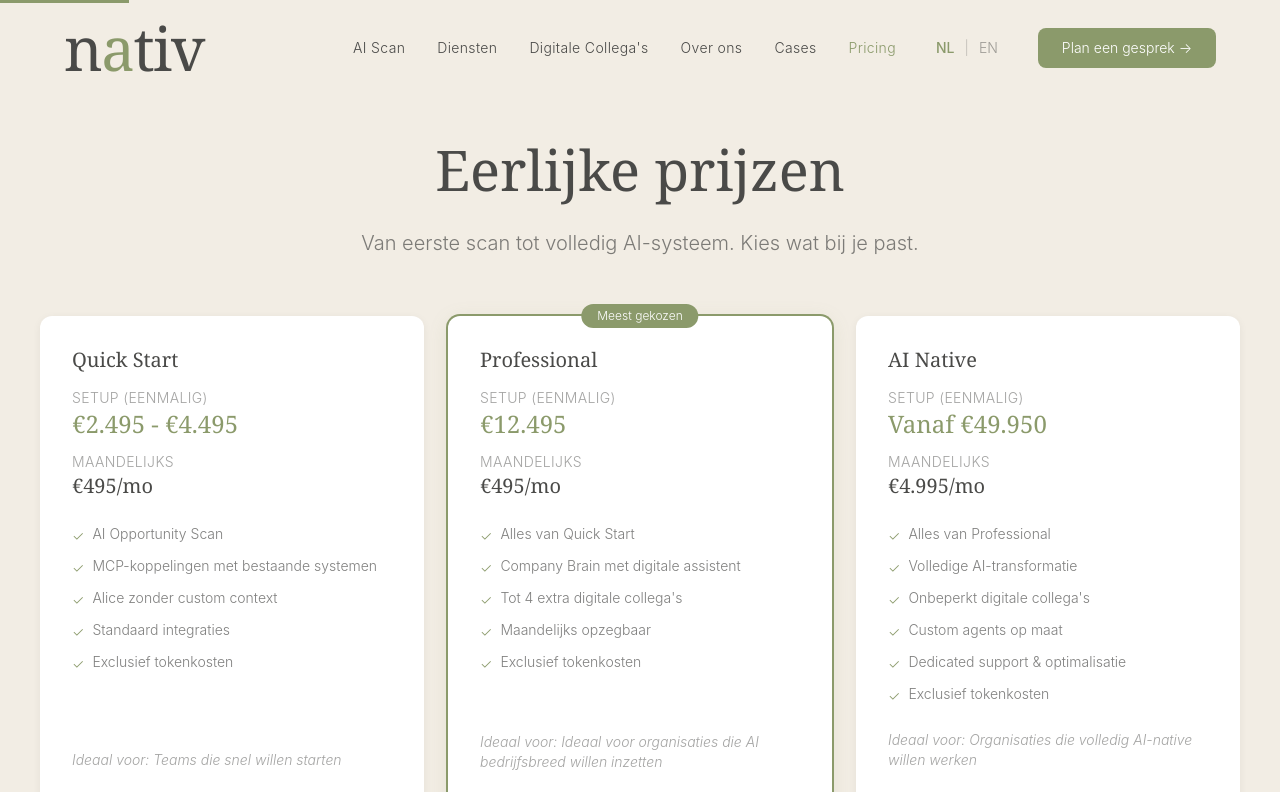
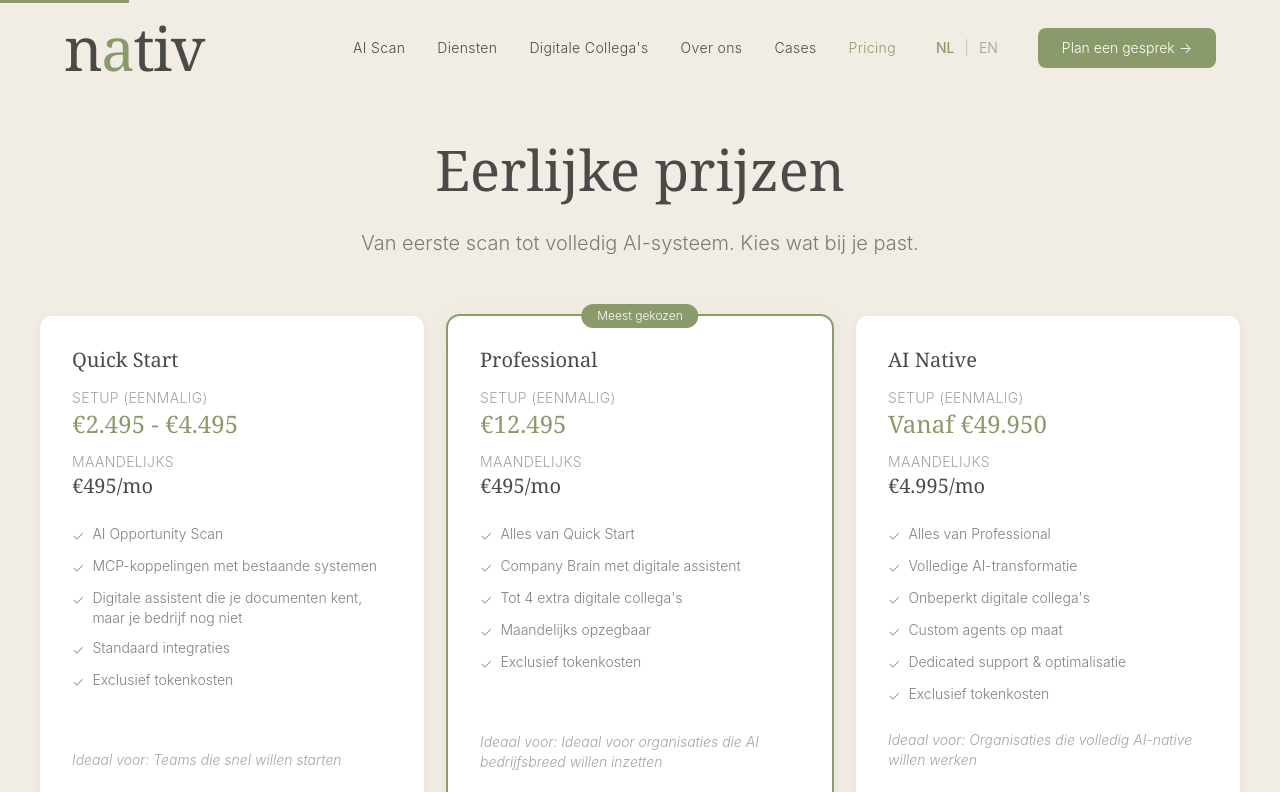
Before and after one commit to henryaoturner-art/nativ-website, a Next.js app: page /pricing in a window 1280 px wide. Shown: the top 792 px of the page. Built offline with nearby package versions, Linux system fonts and the light colour scheme.

Commit message:
Update Quick Start feature text: replace Alice reference with descriptive copy

```diff
--- a/src/app/pricing/page.tsx
+++ b/src/app/pricing/page.tsx
@@ -16,7 +16,7 @@ const translations = {
     tiers: [
       {
         name: "Quick Start", setup: "€2.495 - €4.495", monthly: "€495/mo",
-        features: ["AI Opportunity Scan", "MCP-koppelingen met bestaande systemen", "Alice zonder custom context", "Standaard integraties", "Exclusief tokenkosten"],
+        features: ["AI Opportunity Scan", "MCP-koppelingen met bestaande systemen", "Digitale assistent die je documenten kent, maar je bedrijf nog niet", "Standaard integraties", "Exclusief tokenkosten"],
         ideal: "Teams die snel willen starten", highlighted: false, cta: "Start je Scan →",
       },
       {
@@ -48,7 +48,7 @@ const translations = {
     tiers: [
       {
         name: "Quick Start", setup: "€2,495 - €4,495", monthly: "€495/mo",
-        features: ["AI Opportunity Scan", "MCP connections to existing systems", "Alice without custom context", "Standard integrations", "Excluding token costs"],
+        features: ["AI Opportunity Scan", "MCP connections to existing systems", "Digital assistant that knows your documents, but not yet your business", "Standard integrations", "Excluding token costs"],
         ideal: "Teams that want to move fast", highlighted: false, cta: "Start your Scan →",
       },
       {
```
